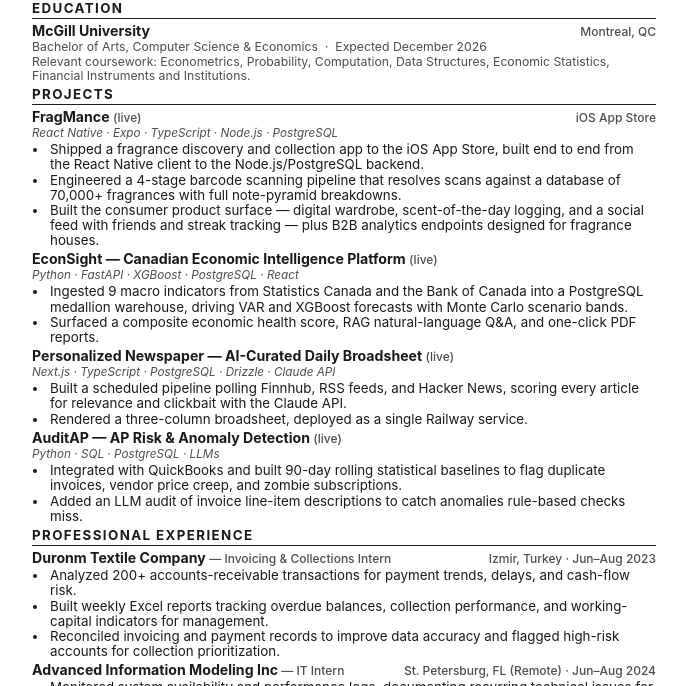
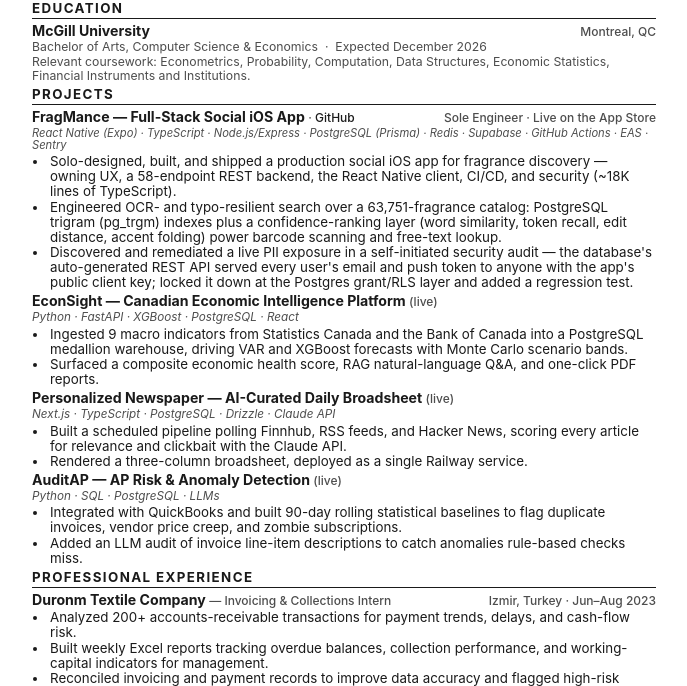
Before and after one commit to kbaran011/Own-Website, a plain HTML site: page resume-source.html in a window 1280 px wide. Shown: the part 114-800 px from the top of the page, without its empty margins (296-983 px from the left). Drawn offline with Linux system fonts and the light colour scheme.

Commit message:
Rewrite FragMance resume entry with verified repo-level facts
- New header: "FragMance — Full-Stack Social iOS App" linked to the App
  Store listing, GitHub showcase link, "Sole Engineer · Live on the App
  Store" meta, expanded stack line (Expo, Express, Prisma, Redis,
  Supabase, GitHub Actions, EAS, Sentry).
- Bullets rebuilt from owner-verified facts: solo-shipped production app
  (58-endpoint REST backend, ~18K lines of TypeScript); OCR/typo-resilient
  pg_trgm search with confidence ranking over the 63,751-fragrance
  catalog; self-initiated security audit that found and fixed a live PII
  exposure at the Postgres grant/RLS layer.
- Per fit rules, dropped the delivery-pipeline and recommendation-engine
  bullets to hold exactly one US Letter page; kept bullets 1, 2, and the
  security differentiator.
- Re-rendered resume.pdf; verified 1 page and grayscale-only.

```diff
--- a/resume-source.html
+++ b/resume-source.html
@@ -159,14 +159,14 @@
 
     <div class="entry">
       <div class="entry-head">
-        <p class="entry-title"><a href="https://fragmance.app">FragMance</a> <span class="live">(live)</span></p>
-        <span class="entry-meta">iOS App Store</span>
+        <p class="entry-title"><a href="https://apps.apple.com/app/id6775969323">FragMance — Full-Stack Social iOS App</a> <span class="live">· <a href="https://github.com/kbaran011/fragmance-showcase">GitHub</a></span></p>
+        <span class="entry-meta">Sole Engineer · Live on the App Store</span>
       </div>
-      <p class="stack">React Native · Expo · TypeScript · Node.js · PostgreSQL</p>
+      <p class="stack" style="font-size:8.4pt;">React Native (Expo) · TypeScript · Node.js/Express · PostgreSQL (Prisma) · Redis · Supabase · GitHub Actions · EAS · Sentry</p>
       <ul>
-        <li>Shipped a fragrance discovery and collection app to the iOS App Store, built end to end from the React Native client to the Node.js/PostgreSQL backend.</li>
-        <li>Engineered a 4-stage barcode scanning pipeline that resolves scans against a database of 70,000+ fragrances with full note-pyramid breakdowns.</li>
-        <li>Built the consumer product surface — digital wardrobe, scent-of-the-day logging, and a social feed with friends and streak tracking — plus B2B analytics endpoints designed for fragrance houses.</li>
+        <li>Solo-designed, built, and shipped a production social iOS app for fragrance discovery — owning UX, a 58-endpoint REST backend, the React Native client, CI/CD, and security (~18K lines of TypeScript).</li>
+        <li>Engineered OCR- and typo-resilient search over a 63,751-fragrance catalog: PostgreSQL trigram (pg_trgm) indexes plus a confidence-ranking layer (word similarity, token recall, edit distance, accent folding) power barcode scanning and free-text lookup.</li>
+        <li>Discovered and remediated a live PII exposure in a self-initiated security audit — the database's auto-generated REST API served every user's email and push token to anyone with the app's public client key; locked it down at the Postgres grant/RLS layer and added a regression test.</li>
       </ul>
     </div>
 
```
Also changed, not shown: 1 other file.
